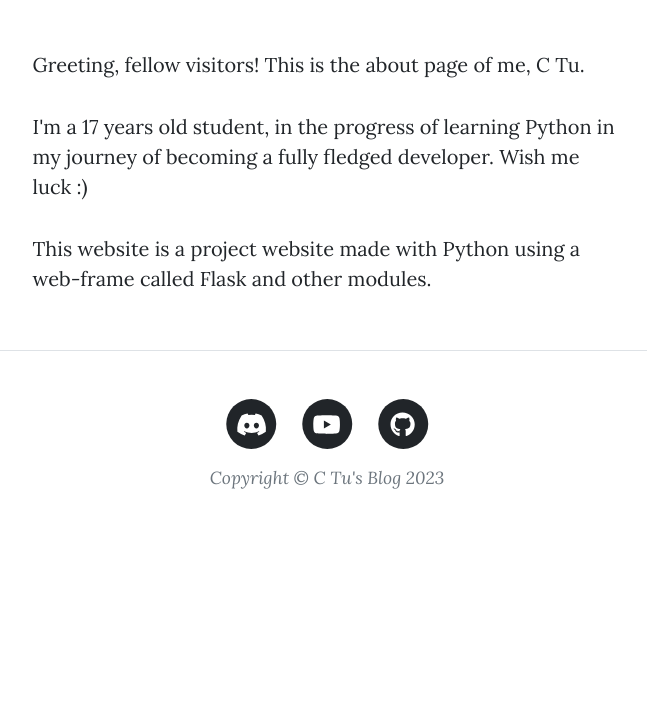
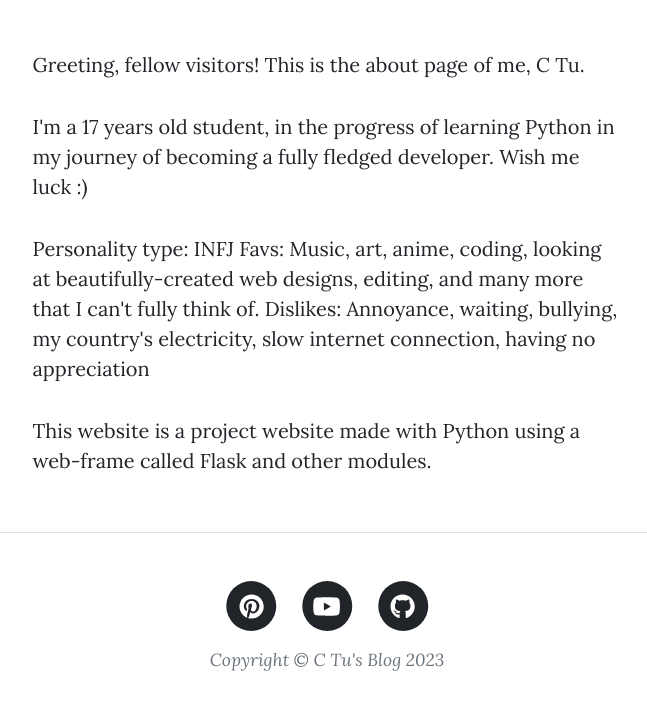
Before and after one commit to ninja-noodle/personal_blog_with_users, a Flask app: page /about in a window 1280 px wide. Shown: the part 562-1284 px from the top of the page, without its empty margins (313-960 px from the left). Before the commit the page ends 1051 px from the top, so only its background shows below. Run offline with Flask 3, Linux system fonts and the light colour scheme; some libraries are stand-ins or nearby versions.

Commit message:
Made changes in footer.html and contact.html

```diff
--- a/templates/about.html
+++ b/templates/about.html
@@ -29,6 +29,11 @@
           Wish me luck :)
         </p>
         <p>
+          Personality type: INFJ
+          Favs: Music, art, anime, coding, looking at beautifully-created web designs, editing, and many more that I can't fully think of.
+          Dislikes: Annoyance, waiting, bullying, my country's electricity, slow internet connection, having no appreciation
+        </p>
+        <p>
           This website is a project website made with Python using a web-frame called Flask and other modules.
         </p>
       </div>
--- a/templates/footer.html
+++ b/templates/footer.html
@@ -5,15 +5,15 @@
                   <div class="col-md-10 col-lg-8 col-xl-7">
                       <ul class="list-inline text-center">
                           <li class="list-inline-item">
-                              <a href="#!">
+                              <a href="https://www.pinterest.com/tierOnonymous/">
                                   <span class="fa-stack fa-lg">
                                       <i class="fas fa-circle fa-stack-2x"></i>
-                                      <i class="fab fa-discord fa-stack-1x fa-inverse"></i>
+                                      <i class="fab fa-pinterest fa-stack-1x fa-inverse"></i>
                                   </span>
                               </a>
                           </li>
                           <li class="list-inline-item">
-                              <a href="#!">
+                              <a href="https://www.youtube.com/channel/UCK62cnGwJfwn20IafLfchgw">
                                   <span class="fa-stack fa-lg">
                                       <i class="fas fa-circle fa-stack-2x"></i>
                                       <i class="fab fa-youtube fa-stack-1x fa-inverse"></i>
@@ -21,7 +21,7 @@
                               </a>
                           </li>
                           <li class="list-inline-item">
-                              <a href="#!">
+                              <a href="https://github.com/ninja-noodle">
                                   <span class="fa-stack fa-lg">
                                       <i class="fas fa-circle fa-stack-2x"></i>
                                       <i class="fab fa-github fa-stack-1x fa-inverse"></i>
```
